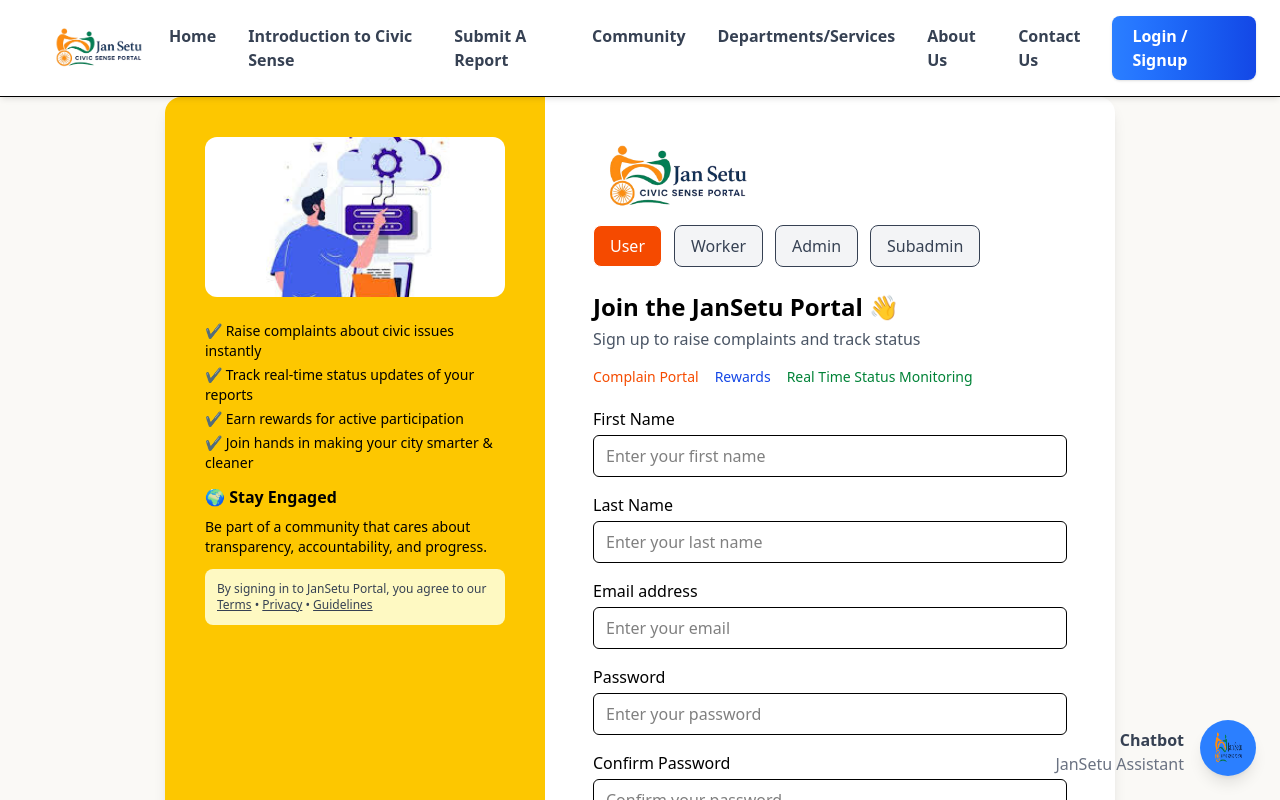
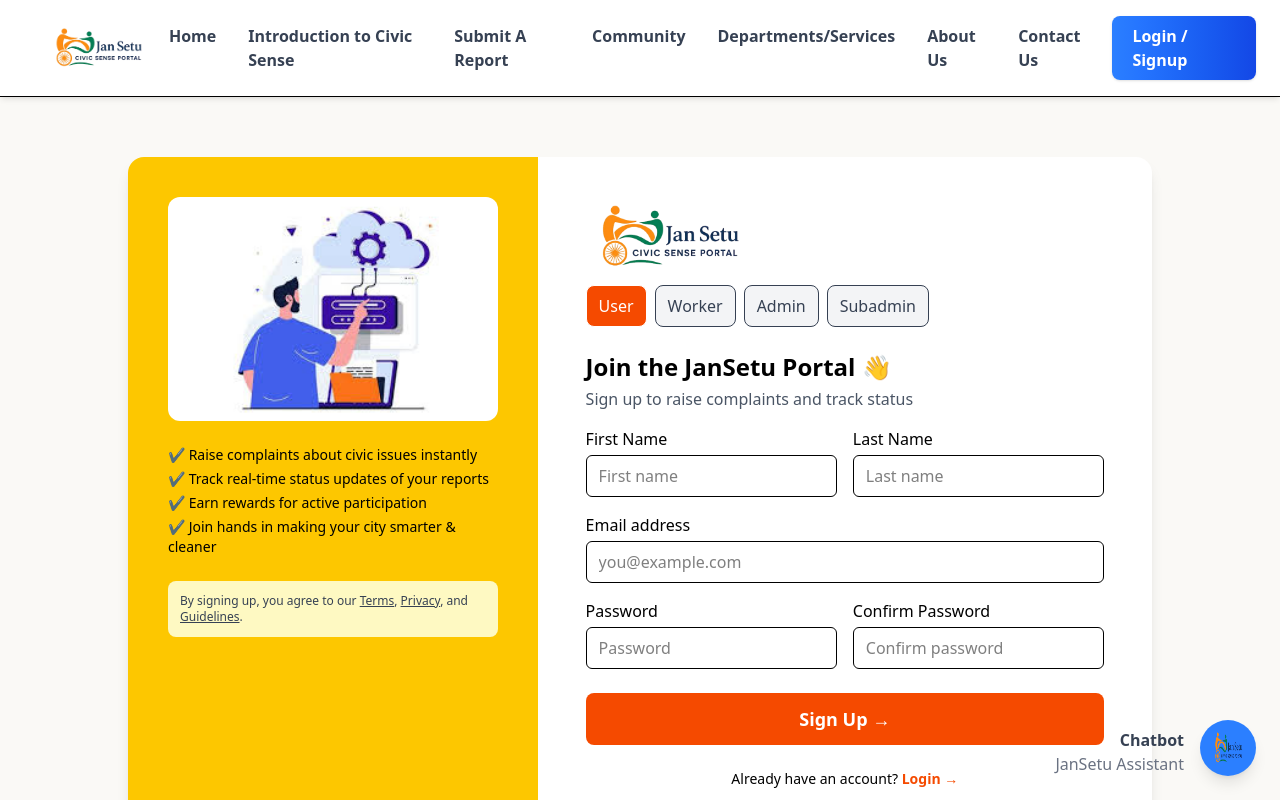
Before and after one commit to aditya3328-tech/jansetu, a React (Vite) app: page /signup in a window 1280 px wide. Shown: the top 800 px of the page. Built offline with nearby package versions, Linux system fonts and the light colour scheme.

Commit message:
Updated feature/fixed bug/your message

```diff
--- a/src/Login.jsx
+++ b/src/Login.jsx
@@ -1,106 +1,52 @@
 import React from 'react';
 import { Link } from 'react-router-dom';
 
-function Login() {
+export default function Login() {
   return (
-    <div className="min-h-screen flex items-center justify-center bg-[#faf9f6]">
-      <div className="flex w-[900px] shadow-lg rounded-2xl bg-white overflow-hidden">
-        {/* Left Section */}
-        <div className="bg-yellow-400 w-2/5 p-10 flex flex-col justify-center">
-          {/* Image */}
-          <div className="mb-8">
-            <img
-              src="download.jpeg"
-              alt="Promo"
-              className="w-full h-full rounded-xl"
-            />
+    <div className="min-h-screen flex items-center justify-center bg-[#faf9f6] p-4">
+      <div className="flex flex-col md:flex-row w-full max-w-4xl shadow-lg rounded-2xl bg-white overflow-hidden">
+        <aside className="bg-yellow-400 w-full md:w-2/5 p-6 md:p-10 flex flex-col justify-center">
+          <img src="download.jpeg" alt="Promo" className="w-full h-40 md:h-56 object-cover rounded-xl mb-6" />
+          <div className="mb-4 text-sm space-y-1">
+            <div>✔️ Raise complaints about civic issues instantly</div>
+            <div>✔️ Track real-time status updates of your reports</div>
+            <div>✔️ Earn rewards for active participation</div>
+            <div>✔️ Join hands in making your city smarter &amp; cleaner</div>
           </div>
-           {/* Info Cards */}
-          <div className="mb-5 space-y-1 text-sm">
-            <div>✔️ Raise complaints about civic issues instantly </div>
-            <div>✔️ Track real-time status updates of your reports  </div>
-            <div>✔️ Earn rewards for active participation</div>
-            <div>✔️ Join hands in making your city smarter & cleaner</div>
+          <div className="mt-auto text-xs text-gray-700 bg-yellow-100 p-3 rounded-lg">
+            By signing in to JanSetu Portal, you agree to our <a href="#" className="underline">Terms</a>, <a href="#" className="underline">Privacy</a>, and <a href="#" className="underline">Guidelines</a>.
           </div>
-          {/* Stay Updated */}
-          <div>
-            <h3 className="font-semibold mb-2">🌍Stay Engaged</h3>
-            <p className="text-sm">
-            Be part of a community that cares about transparency, accountability, and progress.
-            </p>
-          </div>
-          {/* Terms */}
-          <div className="mt-auto text-xs text-gray-700 bg-yellow-100 p-3 rounded-lg">
-            By signing in to JanSetu Portal, you agree to our{' '}
-            <a href="#" className="underline">Terms</a> •{' '}
-            <a href="#" className="underline">Privacy</a> •{' '}
-            <a href="#" className="underline">Guidelines</a>
-          </div>
-        </div>
-        {/* Right Section */}
-        <div className="w-3/5 p-12 flex flex-col justify-center">
-          {/* Logo */}
-          <div className="mb-1">
-            <img src="logo.png" alt="Saarthi Logo" className="h-20" />
-          </div>
-          {/* Welcome Text */}
-          <h2 className="text-2xl font-bold mb-1">
-            Welcome back to JanSetu Portal <span>👋</span>
-          </h2>
-          <p className="mb-4 text-gray-600">
-            Sign in to your account to continue your journey
-          </p>
-          {/* Features */}
-          <div className="mb-5 text-sm space-x-4">
-            <span className="text-orange-600">Complain Portal</span>
-            <span className="text-blue-700">Rewards</span>
-            <span className="text-green-700">Real Time Status Monitoring</span>
-          </div>
-          {/* Form */}
+        </aside>
+
+        <main className="w-full md:w-3/5 p-6 md:p-12 flex flex-col justify-center">
+          <img src="logo.png" alt="JanSetu" className="h-12 md:h-20 mb-4" />
+          <h1 className="text-2xl font-bold mb-1">Welcome back to JanSetu Portal <span>👋</span></h1>
+          <p className="mb-4 text-gray-600">Sign in to your account to continue</p>
+
           <form>
             <div className="mb-4">
               <label className="block mb-1 font-medium">Email address</label>
-              <input
-                type="email"
-                className="w-full px-3 py-2 border rounded-md focus:outline-none focus:ring-2 focus:ring-yellow-400"
-                placeholder="Enter your email"
-              />
+              <input type="email" className="w-full px-3 py-2 border rounded-md focus:outline-none focus:ring-2 focus:ring-yellow-400" placeholder="you@example.com" />
             </div>
+
             <div className="mb-4">
               <label className="block mb-1 font-medium">Password</label>
-              <input
-                type="password"
-                className="w-full px-3 py-2 border rounded-md focus:outline-none focus:ring-2 focus:ring-yellow-400"
-                placeholder="Enter your password"
-              />
+              <input type="password" className="w-full px-3 py-2 border rounded-md focus:outline-none focus:ring-2 focus:ring-yellow-400" placeholder="Enter your password" />
             </div>
-            <div className="flex justify-between items-center mb-6 text-sm">
-              <label className="flex items-center">
-                <input type="checkbox" className="mr-2" />
-                Remember me
-              </label>
-              <a href="#" className="text-orange-600 hover:underline">
-                Forgot password?
-              </a>
+
+            <div className="flex flex-col sm:flex-row justify-between items-start sm:items-center mb-6 text-sm gap-3">
+              <label className="flex items-center"><input type="checkbox" className="mr-2" /> Remember me</label>
+              <a href="#" className="text-orange-600 hover:underline">Forgot password?</a>
             </div>
-            <button
-              type="submit"
-              className="w-full bg-orange-600 text-white py-3 rounded-lg font-semibold text-lg hover:bg-orange-700 transition"
-            >
-              Sign in &rarr;
-            </button>
+
+            <button type="submit" className="w-full bg-orange-600 text-white py-3 rounded-lg font-semibold text-lg hover:bg-orange-700 transition">Sign in →</button>
           </form>
-          {/* Create Account */}
+
           <div className="mt-6 text-center text-sm">
-            New to JanSetu Portal?{' '}
-            <Link to="/signup" className="text-orange-600 font-semibold hover:underline">
-              Create an account &rarr;
-            </Link>
+            New to JanSetu Portal? <Link to="/signup" className="text-orange-600 font-semibold hover:underline">Create an account →</Link>
           </div>
-        </div>
+        </main>
       </div>
     </div>
   );
 }
-
-export default Login;
--- a/src/Signup.jsx
+++ b/src/Signup.jsx
@@ -1,82 +1,36 @@
 import React, { useState } from "react";
 import { Link } from "react-router-dom";
 
-function Signup() {
-  const [role, setRole] = useState("user"); // default role
+export default function Signup() {
+  const [role, setRole] = useState("user");
 
   return (
-    <div className="min-h-screen flex items-center justify-center bg-[#faf9f6]">
-      <div className="flex w-[950px] shadow-lg rounded-2xl bg-white overflow-hidden">
+    <div className="min-h-screen flex items-center justify-center bg-[#faf9f6] p-4">
+      <div className="flex flex-col md:flex-row w-full max-w-5xl shadow-lg rounded-2xl bg-white overflow-hidden">
+        <aside className="bg-yellow-400 w-full md:w-2/5 p-6 md:p-10">
+          <img src="download.jpeg" alt="Promo" className="w-full h-40 md:h-56 object-cover rounded-xl mb-6" />
+          <div className="space-y-1 text-sm">
+            <div>✔️ Raise complaints about civic issues instantly</div>
+            <div>✔️ Track real-time status updates of your reports</div>
+            <div>✔️ Earn rewards for active participation</div>
+            <div>✔️ Join hands in making your city smarter &amp; cleaner</div>
+          </div>
+          <div className="mt-6 text-xs text-gray-700 bg-yellow-100 p-3 rounded-lg">
+            By signing up, you agree to our <a href="#" className="underline">Terms</a>, <a href="#" className="underline">Privacy</a>, and <a href="#" className="underline">Guidelines</a>.
+          </div>
+        </aside>
 
-        {/* Left Section */}
-        <div className="bg-yellow-400 w-2/5 p-10 flex flex-col">
-          {/* Image */}
-          <div>
-            <img
-              src="download.jpeg"
-              alt="Promo"
-              className="w-full h-40 object-cover rounded-xl mb-6"
-            />
-            {/* Info */}
-            <div className="space-y-1 text-sm">
-              <div>✔️ Raise complaints about civic issues instantly</div>
-              <div>✔️ Track real-time status updates of your reports</div>
-              <div>✔️ Earn rewards for active participation</div>
-              <div>✔️ Join hands in making your city smarter & cleaner</div>
-            </div>
-          </div>
+        <main className="w-full md:w-3/5 p-6 md:p-12 overflow-y-auto">
+          <img src="logo.png" alt="JanSetu Logo" className="h-12 md:h-16 mb-4" />
 
-          {/* Stay Updated */}
-          <div className="mt-3">
-            <h3 className="font-semibold mb-2">🌍 Stay Engaged</h3>
-            <p className="text-sm mb-3">
-              Be part of a community that cares about transparency,
-              accountability, and progress.
-            </p>
-          </div>
-
-          {/* Terms */}
-          <div className="text-xs text-gray-700 bg-yellow-100 p-3 rounded-lg">
-            By signing in to JanSetu Portal, you agree to our{" "}
-            <a href="#" className="underline">
-              Terms
-            </a>{" "}
-            •{" "}
-            <a href="#" className="underline">
-              Privacy
-            </a>{" "}
-            •{" "}
-            <a href="#" className="underline">
-              Guidelines
-            </a>
-          </div>
-        </div>
-
-        {/* Right Section */}
-        <div className="w-3/5 p-12 overflow-y-auto max-h-screen">
-          {/* Logo */}
-          <div className="mb-4">
-            <img src="logo.png" alt="JanSetu Logo" className="h-16" />
-          </div>
-
-          {/* Role Tabs */}
-          <div className="flex space-x-3 mb-6">
+          <div className="flex flex-wrap gap-2 mb-6">
             {["user", "worker", "admin", "subadmin"].map((r) => (
-              <button
-                key={r}
-                onClick={() => setRole(r)}
-                className={`px-4 py-2 rounded-lg font-medium border transition ${
-                  role === r
-                    ? "bg-orange-600 text-white"
-                    : "bg-gray-100 text-gray-700 hover:bg-gray-200"
-                }`}
-              >
+              <button key={r} onClick={() => setRole(r)} className={`px-3 py-2 rounded-lg font-medium border transition ${role === r ? "bg-orange-600 text-white" : "bg-gray-100 text-gray-700 hover:bg-gray-200"}`}>
                 {r.charAt(0).toUpperCase() + r.slice(1)}
               </button>
             ))}
           </div>
 
-          {/* Dynamic Heading */}
           <h2 className="text-2xl font-bold mb-1">
             {role === "user" && "Join the JanSetu Portal 👋"}
             {role === "worker" && "Worker Registration 🛠️"}
@@ -90,127 +44,62 @@
             {role === "subadmin" && "Assist in complaint monitoring and approvals"}
           </p>
 
-          {/* Features */}
-          <div className="mb-5 text-sm space-x-4">
-            <span className="text-orange-600">Complain Portal</span>
-            <span className="text-blue-700">Rewards</span>
-            <span className="text-green-700">Real Time Status Monitoring</span>
-          </div>
-
-          {/* Signup Form */}
           <form>
-            {/* Common Fields */}
-            <div className="mb-4">
-              <label className="block mb-1 font-medium">First Name</label>
-              <input
-                type="text"
-                className="w-full px-3 py-2 border rounded-md focus:outline-none focus:ring-2 focus:ring-yellow-400"
-                placeholder="Enter your first name"
-              />
+            <div className="grid grid-cols-1 sm:grid-cols-2 gap-4">
+              <div>
+                <label className="block mb-1 font-medium">First Name</label>
+                <input type="text" className="w-full px-3 py-2 border rounded-md focus:outline-none focus:ring-2 focus:ring-yellow-400" placeholder="First name" />
+              </div>
+              <div>
+                <label className="block mb-1 font-medium">Last Name</label>
+                <input type="text" className="w-full px-3 py-2 border rounded-md focus:outline-none focus:ring-2 focus:ring-yellow-400" placeholder="Last name" />
+              </div>
             </div>
 
-            <div className="mb-4">
-              <label className="block mb-1 font-medium">Last Name</label>
-              <input
-                type="text"
-                className="w-full px-3 py-2 border rounded-md focus:outline-none focus:ring-2 focus:ring-yellow-400"
-                placeholder="Enter your last name"
-              />
+            <div className="mb-4 mt-4">
+              <label className="block mb-1 font-medium">Email address</label>
+              <input type="email" className="w-full px-3 py-2 border rounded-md focus:outline-none focus:ring-2 focus:ring-yellow-400" placeholder="you@example.com" />
             </div>
 
-            <div className="mb-4">
-              <label className="block mb-1 font-medium">Email address</label>
-              <input
-                type="email"
-                className="w-full px-3 py-2 border rounded-md focus:outline-none focus:ring-2 focus:ring-yellow-400"
-                placeholder="Enter your email"
-              />
+            <div className="grid grid-cols-1 sm:grid-cols-2 gap-4">
+              <div>
+                <label className="block mb-1 font-medium">Password</label>
+                <input type="password" className="w-full px-3 py-2 border rounded-md focus:outline-none focus:ring-2 focus:ring-yellow-400" placeholder="Password" />
+              </div>
+              <div>
+                <label className="block mb-1 font-medium">Confirm Password</label>
+                <input type="password" className="w-full px-3 py-2 border rounded-md focus:outline-none focus:ring-2 focus:ring-yellow-400" placeholder="Confirm password" />
+              </div>
             </div>
 
-            <div className="mb-4">
-              <label className="block mb-1 font-medium">Password</label>
-              <input
-                type="password"
-                className="w-full px-3 py-2 border rounded-md focus:outline-none focus:ring-2 focus:ring-yellow-400"
-                placeholder="Enter your password"
-              />
-            </div>
-
-            <div className="mb-6">
-              <label className="block mb-1 font-medium">Confirm Password</label>
-              <input
-                type="password"
-                className="w-full px-3 py-2 border rounded-md focus:outline-none focus:ring-2 focus:ring-yellow-400"
-                placeholder="Confirm your password"
-              />
-            </div>
-
-            {/* Role Specific Fields */}
             {role === "worker" && (
               <>
-                <div className="mb-4">
-                  <label className="block mb-1 font-medium">Role</label>
-                  <input
-                    type="text"
-                    className="w-full px-3 py-2 border rounded-md focus:outline-none focus:ring-2 focus:ring-yellow-400"
-                    placeholder="Enter worker role (e.g. Cleaner, Technician)"
-                  />
+                <div className="mt-4">
+                  <label className="block mb-1 font-medium">Worker Role</label>
+                  <input type="text" className="w-full px-3 py-2 border rounded-md" placeholder="Cleaner, Technician, etc." />
                 </div>
-                <div className="mb-4">
+                <div className="mt-4">
                   <label className="block mb-1 font-medium">Worker UID</label>
-                  <input
-                    type="text"
-                    className="w-full px-3 py-2 border rounded-md focus:outline-none focus:ring-2 focus:ring-yellow-400"
-                    placeholder="Enter worker UID"
-                  />
+                  <input type="text" className="w-full px-3 py-2 border rounded-md" placeholder="Worker UID" />
                 </div>
               </>
             )}
 
-            {role === "admin" && (
-              <div className="mb-4">
+            {(role === "admin" || role === "subadmin") && (
+              <div className="mt-4">
                 <label className="block mb-1 font-medium">Department</label>
-                <input
-                  type="text"
-                  className="w-full px-3 py-2 border rounded-md focus:outline-none focus:ring-2 focus:ring-yellow-400"
-                  placeholder="Enter Department Name (e.g. Santisation Department )"
-                />
+                <input type="text" className="w-full px-3 py-2 border rounded-md" placeholder="Department name" />
               </div>
             )}
 
-            {role === "subadmin" && (
-              <div className="mb-4">
-                <label className="block mb-1 font-medium">Department</label>
-                <input
-                  type="text"
-                  className="w-full px-3 py-2 border rounded-md focus:outline-none focus:ring-2 focus:ring-yellow-400"
-                  placeholder="Enter The Department Name"
-                />
-              </div>
-            )}
-
-            <button
-              type="submit"
-              className="w-full bg-orange-600 text-white py-3 rounded-lg font-semibold text-lg hover:bg-orange-700 transition"
-            >
-              Sign Up →
-            </button>
+            <button type="submit" className="w-full mt-6 bg-orange-600 text-white py-3 rounded-lg font-semibold text-lg hover:bg-orange-700 transition">Sign Up →</button>
           </form>
 
-          {/* Login Link */}
           <div className="mt-6 text-center text-sm">
-            Already have an account?{" "}
-            <Link
-              to="/login"
-              className="text-orange-600 font-semibold hover:underline"
-            >
-              Login →
-            </Link>
+            Already have an account? <Link to="/login" className="text-orange-600 font-semibold hover:underline">Login →</Link>
           </div>
-        </div>
+        </main>
       </div>
     </div>
   );
 }
-
-export default Signup;
```
Also changed, not shown: src/App.jsx (+39 -2 lines), src/Chatbot.jsx (+4 -3 lines), src/Services.jsx (+27 -27 lines), src/SplashScreen.jsx (+16 -10 lines).
